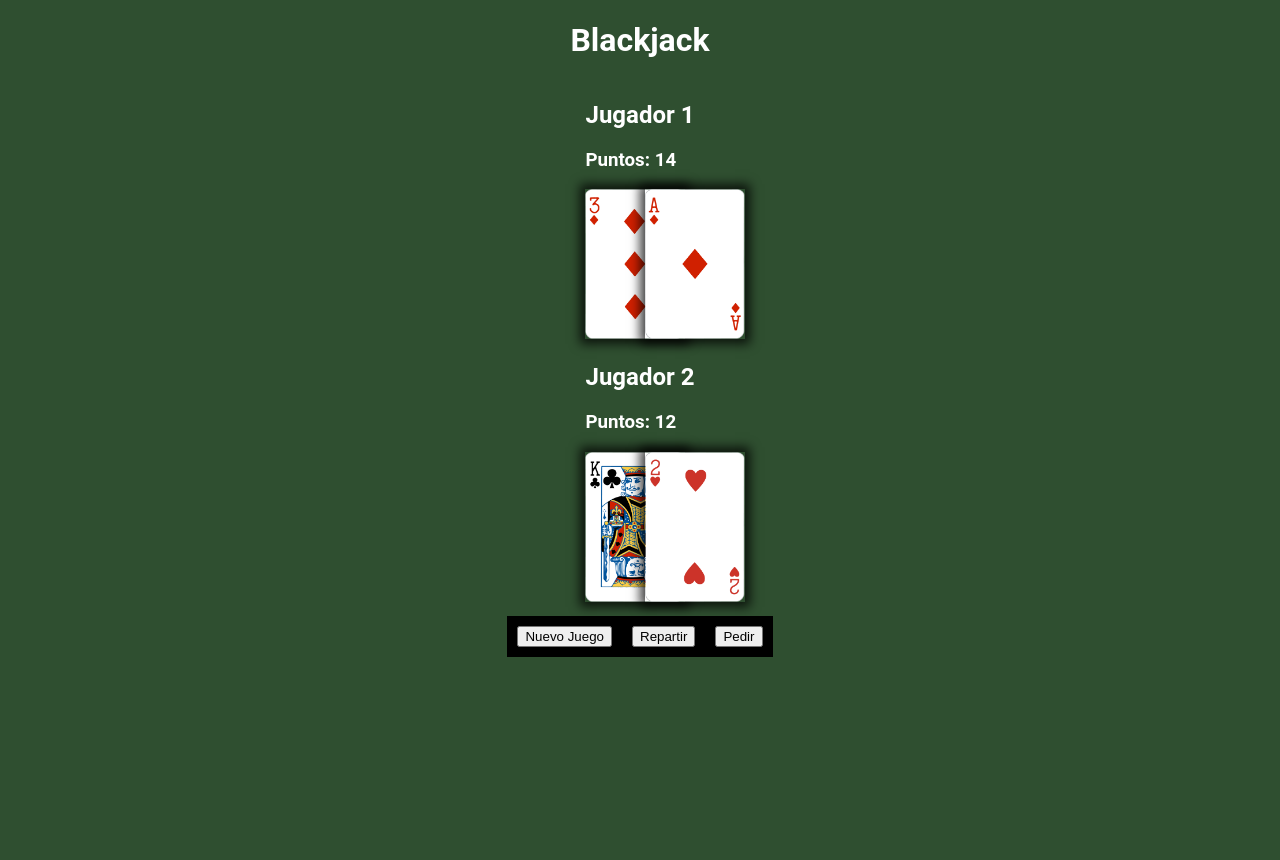
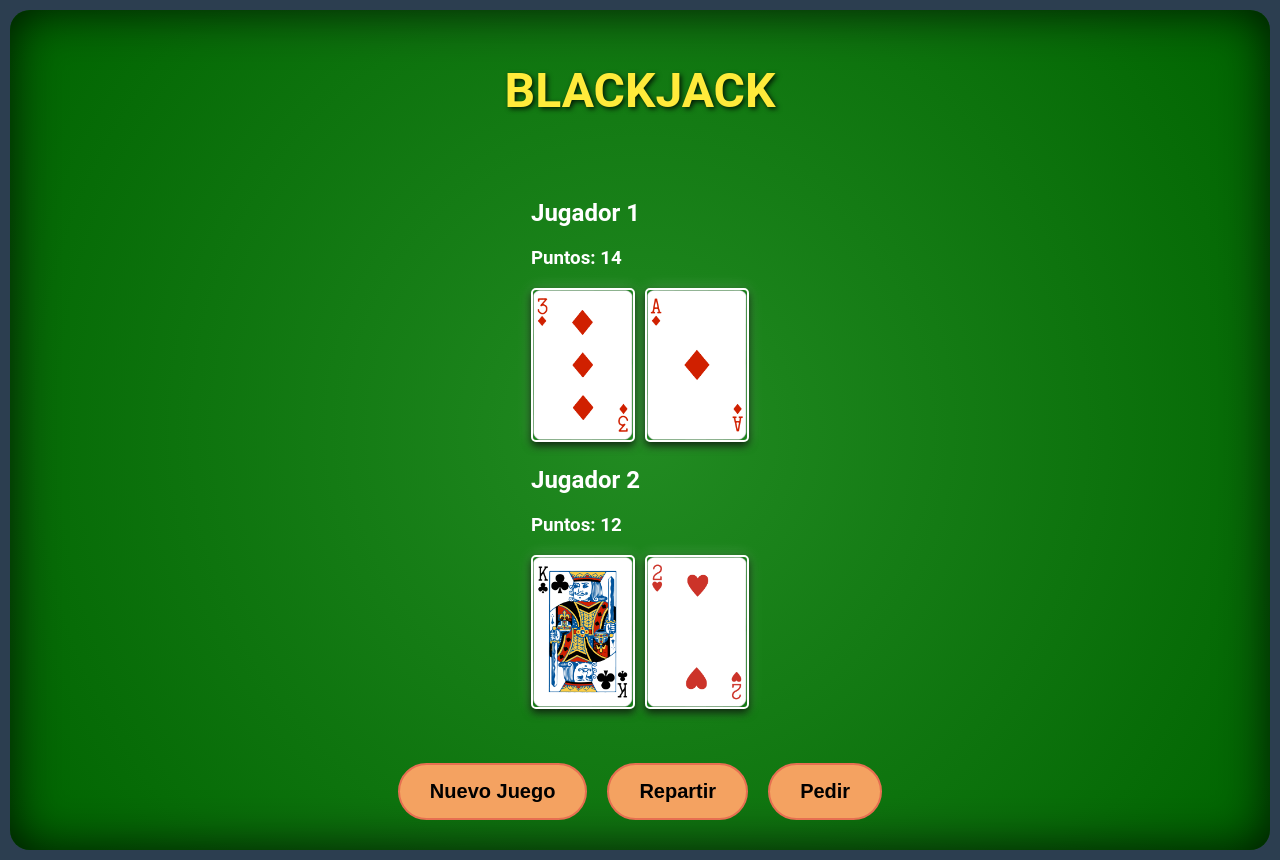
Before and after one commit to LucasAguilar647/BlackJack-game, a React (Vite) app: page / in a window 1280 px wide. Both pictures are taken after a click on the button "Repartir". Before the commit the page ends 800 px from the top, so only its background shows below. Built offline with nearby package versions, Linux system fonts and the light colour scheme.

Commit message:
add: css a todo el index

```diff
--- a/src/App.jsx
+++ b/src/App.jsx
@@ -40,12 +40,11 @@ function App() {
         <ManosJugadores jugador={1} deck={cartasJugador1} />
         <ManosJugadores jugador={2} deck={cartasJugador2} />
       </div>
-      <div className='game-buttons'>
+      <section className='game-buttons'>
         <button onClick={nuevoJuego}>Nuevo Juego</button>
         <button onClick={repartirCartas}>Repartir</button>
         <button onClick={pedirCarta} >Pedir</button>
-
-      </div>
+      </section>
 
     </div>
   )
--- a/src/index.css
+++ b/src/index.css
@@ -1,45 +1,79 @@
 html, body {
-    margin: 0px;
-    background-color: #2F4F30;
-    color: white;;
+
+  margin: 0;
+  background-color: #2c3e50;
+  color: white;
   font-family: 'Roboto', sans-serif;
 }
 
-.game-section{
-    height: 50vh;
+.game-section {
+  height: 100vh;
   display: flex;
   flex-direction: column;
   align-items: center;
+  justify-content: space-between;
+  background: radial-gradient(circle, #228b22 0%, #006400 100%);
+  padding: 20px;
+  box-shadow: inset 0 0 50px rgba(0, 0, 0, 0.8);
+  border-radius: 20px;
+  margin: 10px;
 }
 
-  .game-buttons{
+.game-buttons {
   display: flex;
   gap: 20px;
   padding: 10px;
-    font-size: 20px;
-    margin: 10px;
-    background-color: black;
-    color: white;
-    border: none;
-    cursor: pointer;
 }
 
-  .game-section button:hover {
-    background-color: #333;
+.game-buttons button {
+  font-size: 20px;
+  padding: 15px 30px;
+  background-color: #f4a261;
+  color: black;
+  border: 2px solid #e76f51;
+  border-radius: 50px;
+  cursor: pointer;
+  font-weight: bold;
+  transition: transform 0.2s ease, background-color 0.2s ease;
+}
+
+.game-buttons button:hover {
+  background-color: #e76f51;
+  transform: scale(1.1);
 }
 
 .carta img {
   width: 100px;
   height: 150px;
-    box-shadow: 0px 0px 10px 5px rgba(0, 0, 0, 0.75);
+  box-shadow: 0px 4px 8px rgba(0, 0, 0, 0.75), 0px 0px 15px rgba(255, 255, 255, 0.2);
+  border-radius: 5px;
+  border: 2px solid #fff;
 }
 
-  .mano-jugador-section{
-    display: grid;
-    grid-template-columns: repeat(auto-fit, minmax(10px, 1fr));
+.mano-jugador-section {
+  display: flex;
+  justify-content: center;
+  align-items: center;
   gap: 10px;
+  margin-top: 10px;
 }
 
 #computadora-cartas, #jugador-cartas {
   height: 240px;
+  display: flex;
+  justify-content: center;
+  align-items: center;
+  gap: 10px;
+  padding: 20px;
+  background-color: rgba(255, 255, 255, 0.1);
+  border: 2px solid rgba(255, 255, 255, 0.2);
+  border-radius: 10px;
 }
+
+h1 {
+  font-size: 3rem;
+  text-shadow: 2px 2px 5px rgba(0, 0, 0, 0.8);
+  color: #ffeb3b;
+  margin-bottom: 20px;
+  text-transform: uppercase;
+}
```
Lines whose indentation alone changed are shown as unchanged.
